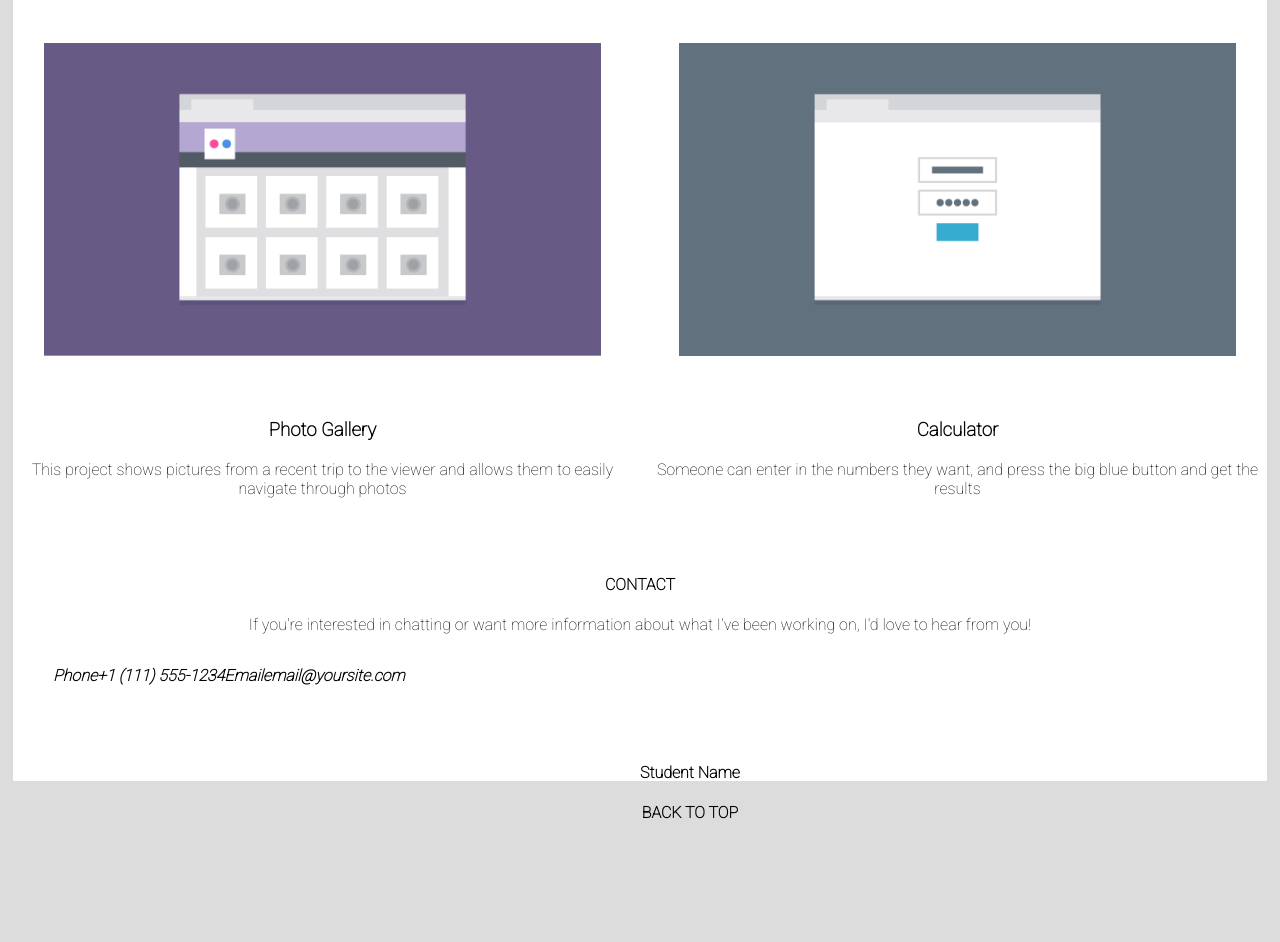
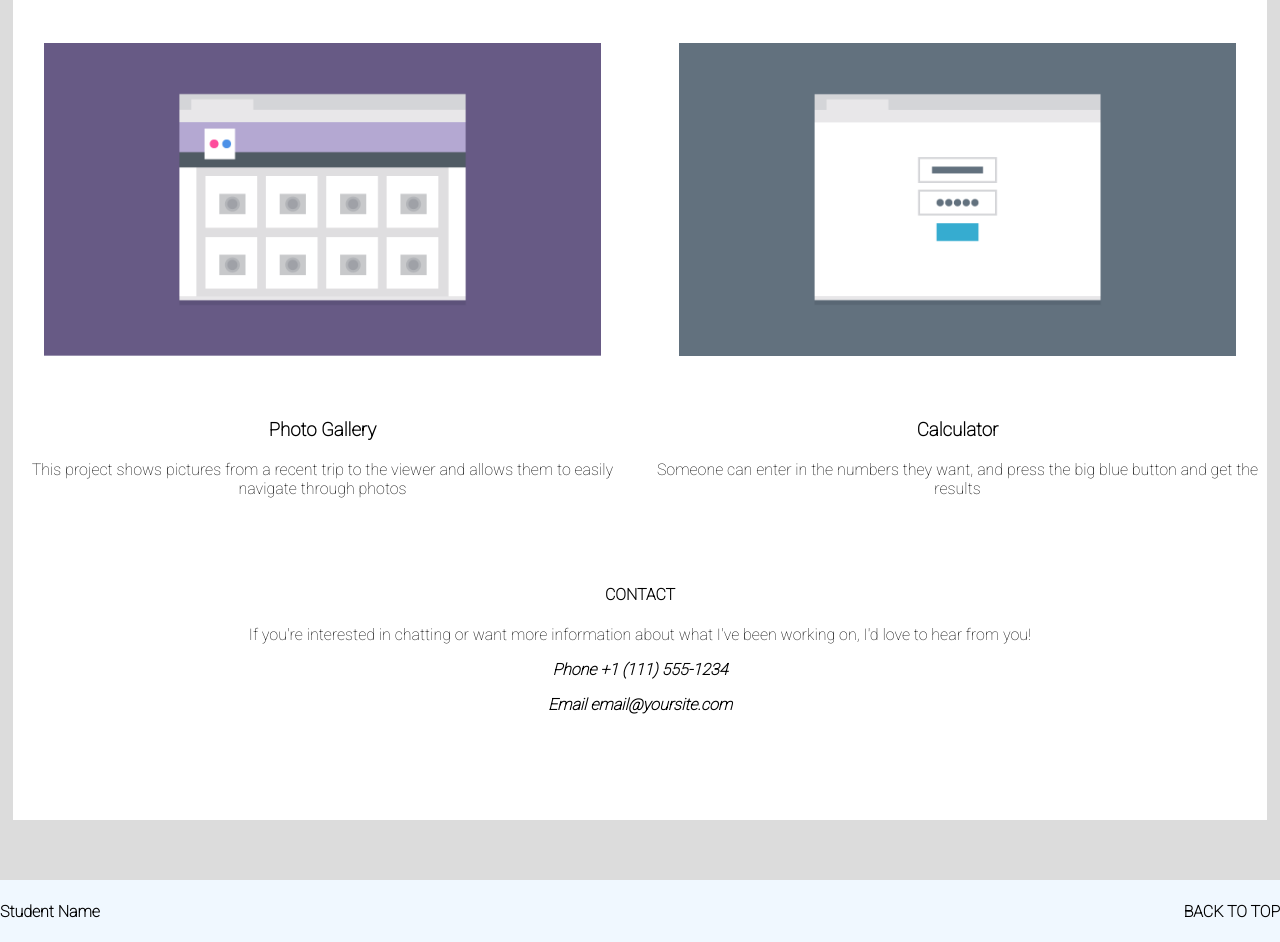
Before and after one commit to Hermeshasnowings/responsive-layout-site, a plain HTML site: page index.html in a window 1280 px wide. Shown: the part 1675-2617 px from the top of the page. Before the commit the page ends 2518 px from the top, so only its background shows below. Drawn offline with Linux system fonts and the light colour scheme.

Commit message:
footer needs work

```diff
--- a/css/styles.css
+++ b/css/styles.css
@@ -81,7 +81,6 @@ h1 {
 
     .portfolio {
         text-align: center;
-        background-color: white;
         margin: 5px;
         padding-top: 30px;
         padding-bottom: 40px;
@@ -100,6 +99,7 @@ h1 {
         font-weight: 100;
         border-top: 3px;
         border-color: black;
+        margin-bottom: -10;
     }
 
     address {
@@ -146,13 +146,28 @@ h1 {
         columns: 2;
     }
 
+    .portfolio {
+        background-color: white;
+    }
+
+    .contact {
+        text-align: center;
+        margin: 10px;
+    }
+
+    address {
+        display: inline;
+    }
+
     footer {
-        display: inline-block;
+        width: 100%;
         font-weight: 100;
-        border-top: 3px;
-        border-color: black;
+        border: 5px;
         position: absolute;
-        ;
+        left: 0;
+        margin-top: 100px;
+        text-align: left;
+        background-color: aliceblue;
     }
 
 }
--- a/index.html
+++ b/index.html
@@ -67,13 +67,11 @@
 <h4>CONTACT</h4>
 <p>If you're interested in chatting or want more information about what I've been working on, I'd love to hear from you!</p>
 <address>
-<p>Phone</p>
-<p>+1 (111) 555-1234</p>
-<p>Email</p>
-<p>email@yoursite.com</p>
+<p>Phone    +1 (111) 555-1234</p>
+<p>Email    email@yoursite.com</p>
 </address>
 </div>
-</div>
+
 <footer>
     <h4>Student Name</h4>
     <h4>BACK TO TOP</h4>
```
